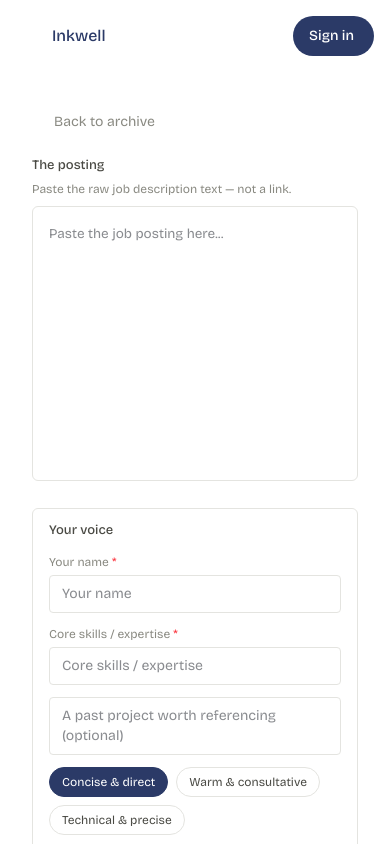
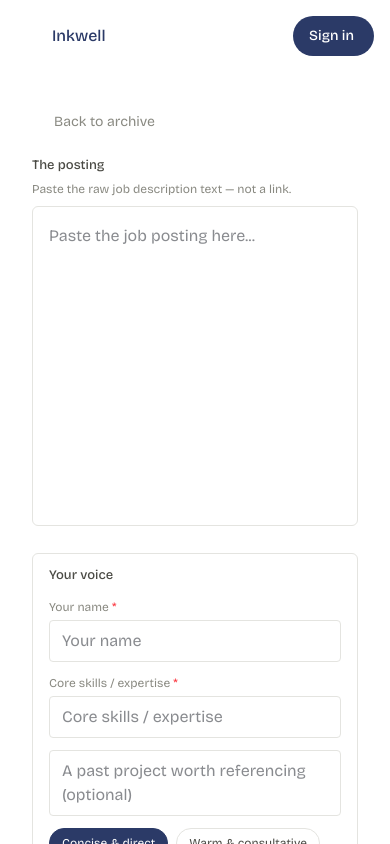
Before and after one commit to zinoefezino/inkwell, a Next.js app: page /compose in a window 390 px wide. Shown: the top 844 px of the page. Built offline with nearby package versions, Linux system fonts and the light colour scheme; no server answers; some icons are missing.

Commit message:
FIXED MOBILE VIEW AND INPUT

```diff
--- a/app/compose/page.tsx
+++ b/app/compose/page.tsx
@@ -131,7 +131,7 @@ export default function Compose() {
                 onChange={(e) => setPosting(e.target.value)}
                 placeholder="Paste the job posting here..."
                 rows={11}
-                className={`w-full rounded-md border p-4 text-[13.5px] leading-relaxed resize-none focus:outline-none focus:ring-2 focus:ring-[#2B3A67]/30 ${
+                className={`w-full rounded-md border p-4 text-base leading-relaxed resize-none focus:outline-none focus:ring-2 focus:ring-[#2B3A67]/30 ${
                   attempted && postingMissing
                     ? "border-red-400"
                     : "border-[#E4E4E0] focus:border-[#2B3A67]"
@@ -170,7 +170,7 @@ export default function Compose() {
                         setProfile({ ...profile, name: e.target.value })
                       }
                       placeholder="Your name"
-                      className={`w-full border rounded px-3 py-2 text-sm focus:outline-none focus:ring-2 focus:ring-[#2B3A67]/30 ${
+                      className={`w-full border rounded px-3 py-2 text-base focus:outline-none focus:ring-2 focus:ring-[#2B3A67]/30 ${
                         attempted && nameMissing
                           ? "border-red-400"
                           : "border-[#E4E4E0]"
@@ -191,7 +191,7 @@ export default function Compose() {
                         setProfile({ ...profile, skills: e.target.value })
                       }
                       placeholder="Core skills / expertise"
-                      className={`w-full border rounded px-3 py-2 text-sm focus:outline-none focus:ring-2 focus:ring-[#2B3A67]/30 ${
+                      className={`w-full border rounded px-3 py-2 text-base focus:outline-none focus:ring-2 focus:ring-[#2B3A67]/30 ${
                         attempted && skillsMissing
                           ? "border-red-400"
                           : "border-[#E4E4E0]"
@@ -208,7 +208,7 @@ export default function Compose() {
                     }
                     placeholder="A past project worth referencing (optional)"
                     rows={2}
-                    className="w-full border border-[#E4E4E0] rounded px-3 py-2 text-sm resize-none focus:outline-none focus:ring-2 focus:ring-[#2B3A67]/30"
+                    className="w-full border border-[#E4E4E0] rounded px-3 py-2 text-base resize-none focus:outline-none focus:ring-2 focus:ring-[#2B3A67]/30"
                   />
                   <div className="flex gap-2 flex-wrap">
                     {TONES.map((t) => (
@@ -315,7 +315,7 @@ export default function Compose() {
                 </div>
               )}
             </div>
-            <div className="border border-[#E4E4E0] rounded-md p-6 min-h-[420px] whitespace-pre-wrap text-[15px] leading-[1.75]">
+            <div className="border border-[#E4E4E0] rounded-md p-6 min-h-105 whitespace-pre-wrap text-[15px] leading-[1.75]">
               {draft ? (
                 draft
               ) : (
--- a/app/cv/page.tsx
+++ b/app/cv/page.tsx
@@ -142,7 +142,7 @@ export default function TailorCV() {
                 value={name}
                 onChange={(e) => setName(e.target.value)}
                 placeholder="Your name"
-                className="w-full border border-[#E4E4E0] rounded px-3 py-2 text-sm focus:outline-none focus:ring-2 focus:ring-[#2B3A67]/30"
+                className="w-full border border-[#E4E4E0] rounded px-3 py-2 text-base focus:outline-none focus:ring-2 focus:ring-[#2B3A67]/30"
               />
             </div>
             <div>
@@ -181,7 +181,7 @@ export default function TailorCV() {
                     onChange={(e) => setCvText(e.target.value)}
                     placeholder="Paste your CV text here..."
                     rows={11}
-                    className={`w-full rounded-md border p-4 text-[13.5px] leading-relaxed resize-none focus:outline-none focus:ring-2 focus:ring-[#2B3A67]/30 ${
+                    className={`w-full rounded-md border p-4 text-base leading-relaxed resize-none focus:outline-none focus:ring-2 focus:ring-[#2B3A67]/30 ${
                       attempted && cvMissing
                         ? "border-red-400"
                         : "border-[#E4E4E0] focus:border-[#2B3A67]"
@@ -196,7 +196,7 @@ export default function TailorCV() {
               ) : (
                 <div
                   onClick={() => fileInputRef.current?.click()}
-                  className="w-full h-[280px] rounded-md border-2 border-dashed border-[#E4E4E0] flex flex-col items-center justify-center gap-3 cursor-pointer hover:border-[#2B3A67]/40 transition-colors"
+                  className="w-full h-70 rounded-md border-2 border-dashed border-[#E4E4E0] flex flex-col items-center justify-center gap-3 cursor-pointer hover:border-[#2B3A67]/40 transition-colors"
                 >
                   <input
                     ref={fileInputRef}
@@ -237,7 +237,7 @@ export default function TailorCV() {
                 onChange={(e) => setPosting(e.target.value)}
                 placeholder="Paste the job posting here..."
                 rows={6}
-                className={`w-full rounded-md border p-4 text-[13.5px] leading-relaxed resize-none focus:outline-none focus:ring-2 focus:ring-[#2B3A67]/30 ${
+                className={`w-full rounded-md border p-4 text-base leading-relaxed resize-none focus:outline-none focus:ring-2 focus:ring-[#2B3A67]/30 ${
                   attempted && postingMissing
                     ? "border-red-400"
                     : "border-[#E4E4E0] focus:border-[#2B3A67]"
@@ -336,7 +336,7 @@ export default function TailorCV() {
                 </div>
               )}
             </div>
-            <div className="border border-[#E4E4E0] rounded-md p-6 min-h-[420px] whitespace-pre-wrap text-[14.5px] leading-[1.7]">
+            <div className="border border-[#E4E4E0] rounded-md p-6 min-h-105 whitespace-pre-wrap text-[14.5px] leading-[1.7]">
               {tailored ? (
                 tailored
               ) : (
--- a/app/page.tsx
+++ b/app/page.tsx
@@ -239,13 +239,6 @@ export default async function Home() {
       {/* CLOSING CTA */}
       <section className="px-8 py-16">
         <div className="max-w-2xl mx-auto rounded-2xl bg-[#2B3A67] px-8 py-14 text-center">
-          <HugeiconsIcon
-            icon={FeatherIcon}
-            size={32}
-            color="#C9A227"
-            strokeWidth={1.5}
-            className="mx-auto mb-5"
-          />
           <h2 className="text-2xl md:text-3xl font-medium mb-6 text-white">
             Stop starting from a blank page.
           </h2>
```
